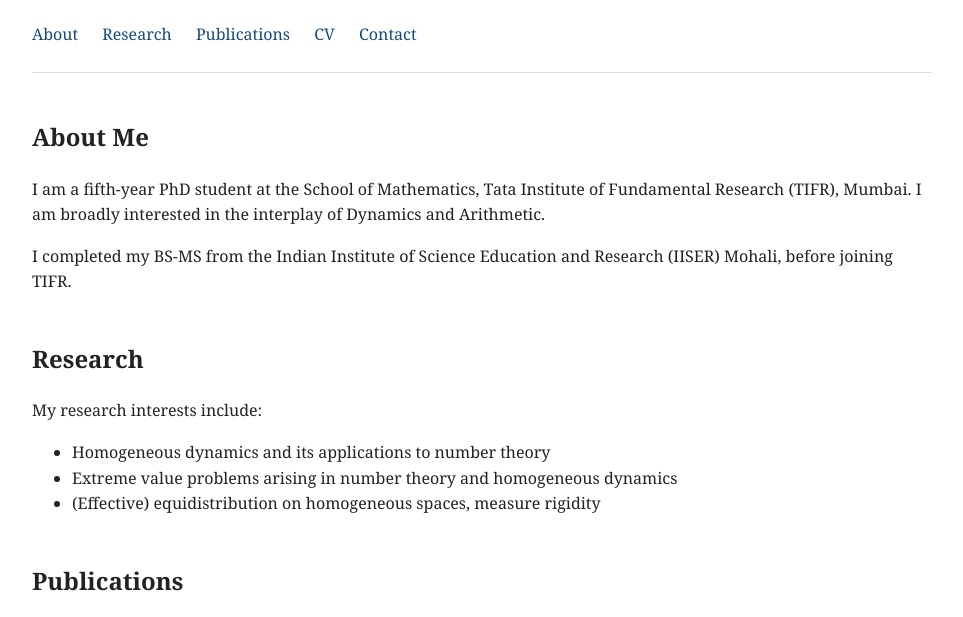
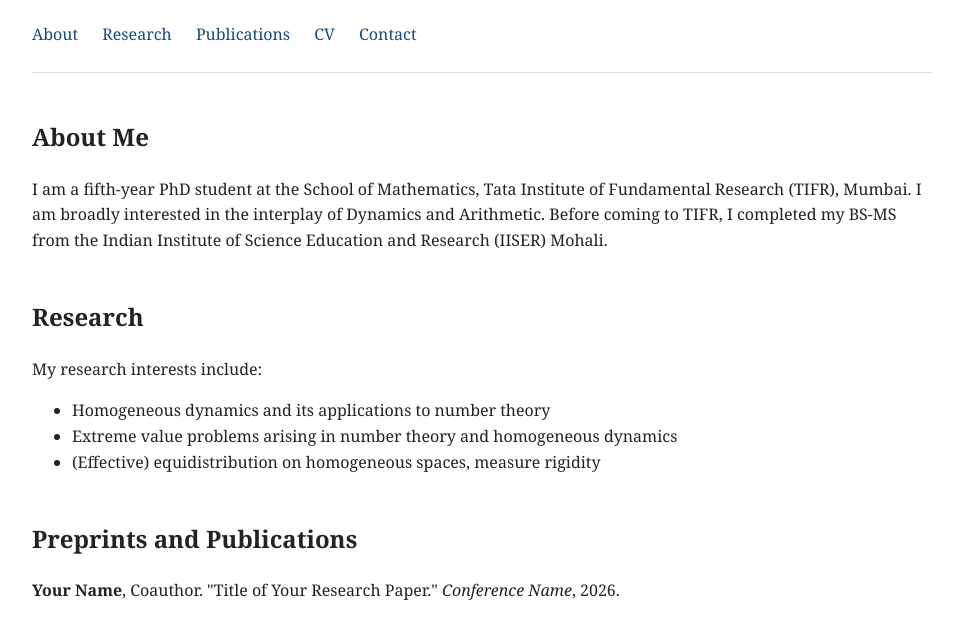
Before and after one commit to sundara-narasimhan/sundara-narasimhan.github.io, a plain HTML site: page index.html in a window 1280 px wide. Shown: the part 183-800 px from the top of the page, without its empty margins (158-1121 px from the left). Drawn offline with Linux system fonts and the light colour scheme.

Commit message:
Update index.html

```diff
--- a/index.html
+++ b/index.html
@@ -37,11 +37,8 @@
 
             <p>
                 I am a fifth-year PhD student at the School of Mathematics, Tata Institute of Fundamental Research (TIFR), Mumbai.
-                I am broadly interested in the interplay of Dynamics and Arithmetic.
-            </p>
-
-            <p>
-                I completed my BS-MS from the Indian Institute of Science Education and Research (IISER) Mohali, before joining TIFR.
+                I am broadly interested in the interplay of Dynamics and Arithmetic. Before coming to TIFR, I completed my BS-MS
+                from the Indian Institute of Science Education and Research (IISER) Mohali.
             </p>
         </section>
 
@@ -62,9 +59,9 @@
 
 
         <section id="publications">
-            <h2>Publications</h2>
+            <h2>Preprints and Publications</h2>
 
-            <h3>2026</h3>
+
 
             <p>
                 <strong>Your Name</strong>, Coauthor.
```
